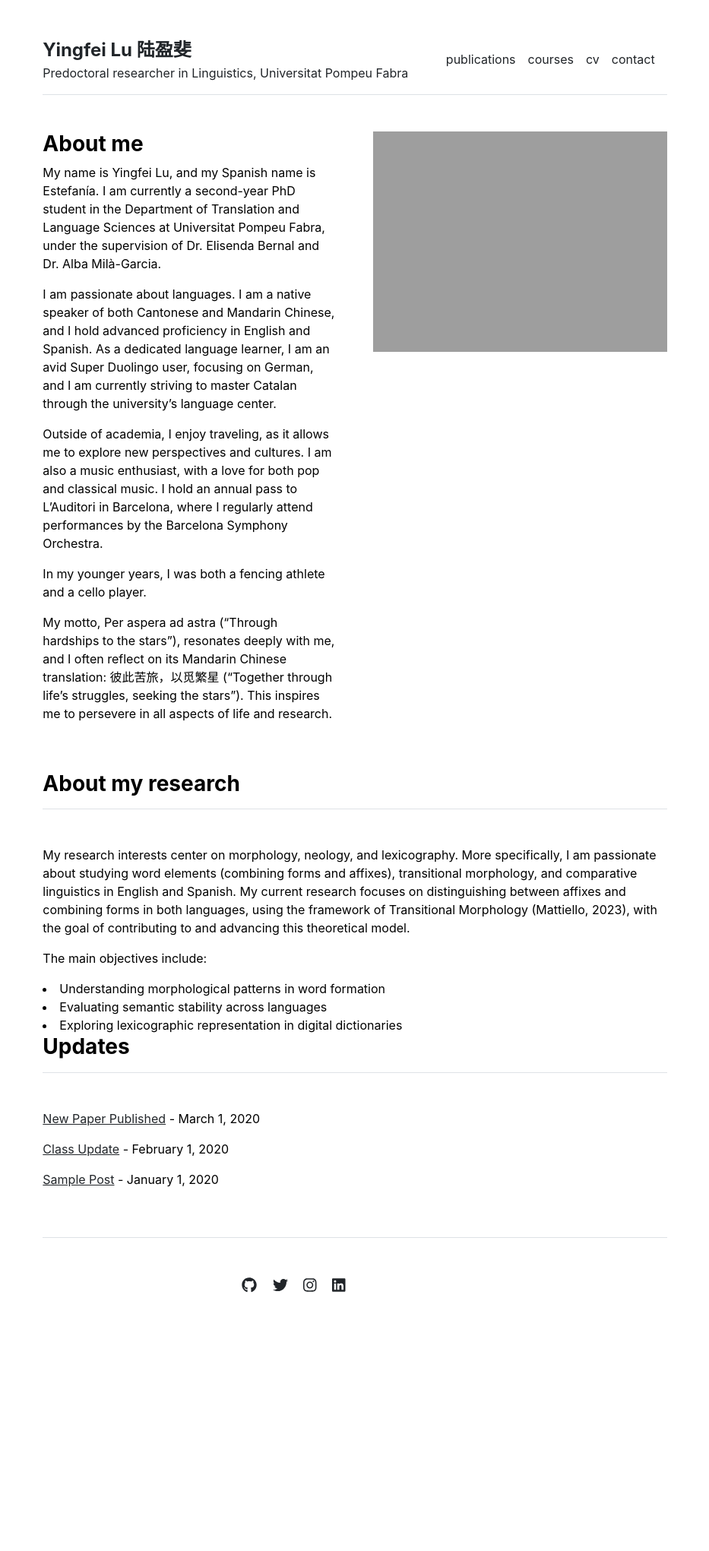
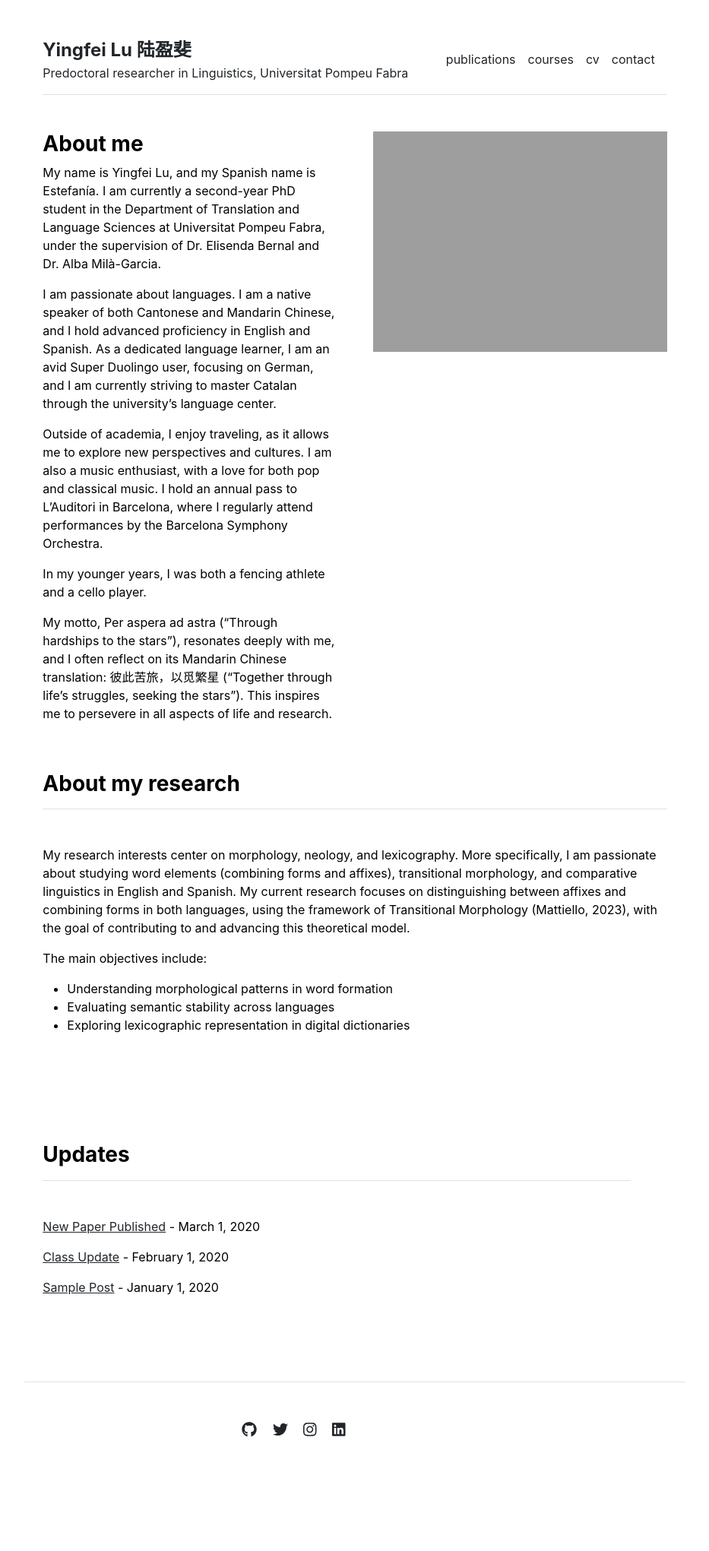
Before and after one commit to YingfeiLu/yingfeilu.github.io, a Jekyll site: the page built from index.md, in a window 1280 px wide. Shown: the whole page at 76% size, without its empty margins (173-1106 px from the left). Built offline with Jekyll 4.4.1, drawn with Linux system fonts in a browser that asks for light colours; before the commit the page ends 1851 px from its top, so only the background shows below that.

Commit message:
Update publications.html

```diff
--- a/_includes/publications.html
+++ b/_includes/publications.html
@@ -1,12 +1,15 @@
 <div class="row g-5 mb-5">
   <div>
     <h3 class="fw-bold border-bottom pb-3 mb-5">About my research</h3>
-      <p>My research interests center on morphology, neology, and lexicography. More specifically, I am passionate about studying word elements (combining forms and affixes), transitional morphology, and comparative linguistics in English and Spanish. My current research focuses on distinguishing between affixes and combining forms in both languages, using the framework of Transitional Morphology (Mattiello, 2023), with the goal of contributing to and advancing this theoretical model.</p>
-       <p>The main objectives include:</p>
-    <li>Understanding morphological patterns in word formation</li>
+    <p>My research interests center on morphology, neology, and lexicography. More specifically, I am passionate about studying word elements (combining forms and affixes), transitional morphology, and comparative linguistics in English and Spanish. My current research focuses on distinguishing between affixes and combining forms in both languages, using the framework of Transitional Morphology (Mattiello, 2023), with the goal of contributing to and advancing this theoretical model.</p>
+    <p>The main objectives include:</p>
+    <ul>
+      <li>Understanding morphological patterns in word formation</li>
       <li>Evaluating semantic stability across languages</li>
       <li>Exploring lexicographic representation in digital dictionaries</li>
     </ul>
+    <div style="height: 30px;"></div> <!-- This adds blank space -->
+  </div>
   {% if page.title == "Home" %}
   <!--
   {% for item in site.data.publications.featured %}
```
